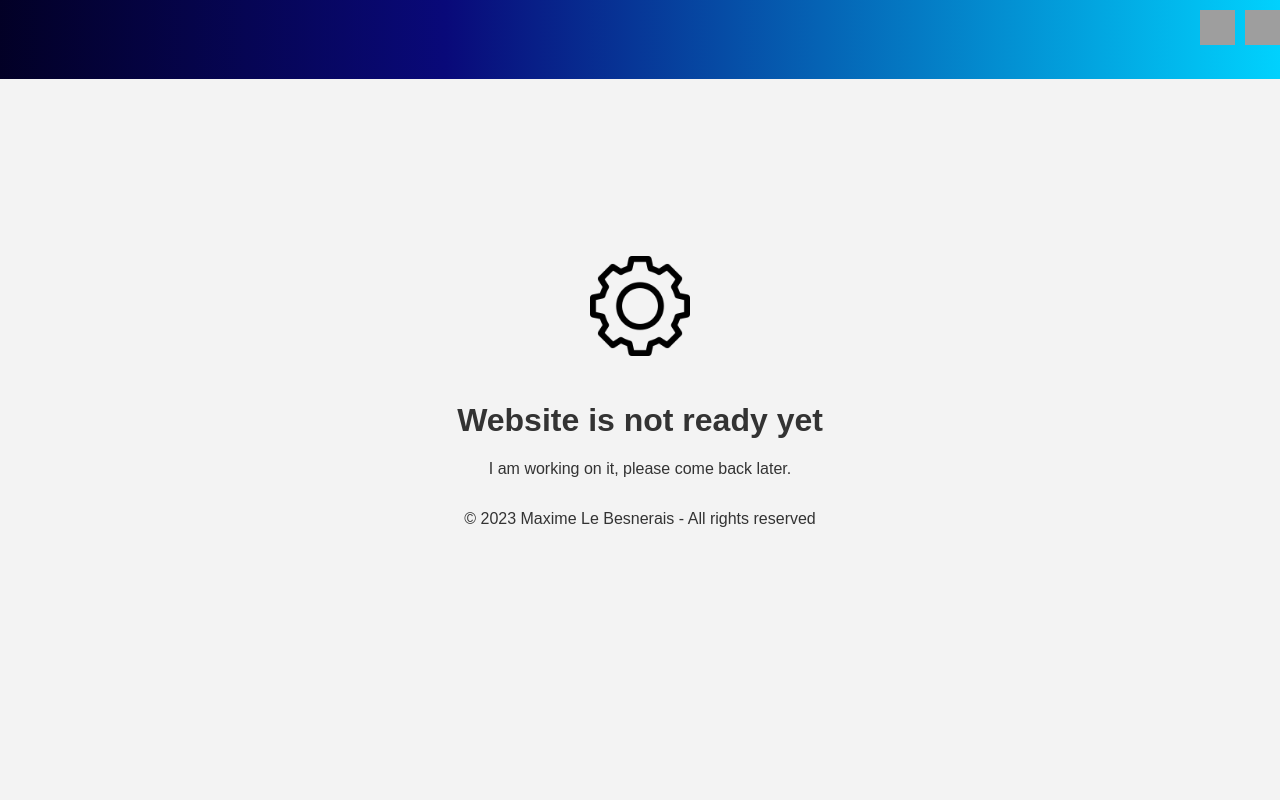
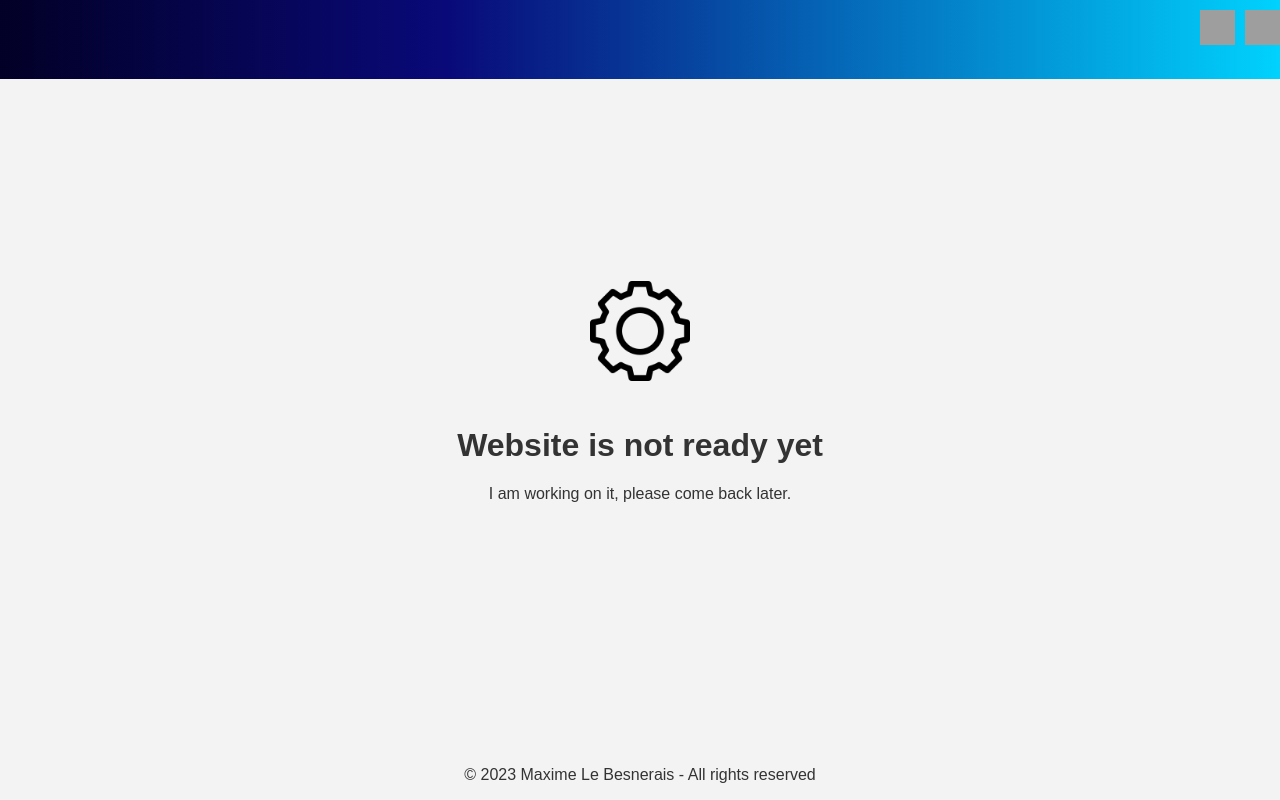
Before and after one commit to MaximeLeBesnerais/HomePage, a PHP site: page / in a window 1280 px wide. Run offline with PHP 8.4, Linux system fonts and the light colour scheme; grey boxes are pictures that could not be loaded.

Commit message:
[ALL] 1 file were committed 	Files: 		php/footer.php: Modified
	Comment:
		Committed all files

```diff
--- a/php/footer.php
+++ b/php/footer.php
@@ -1,3 +1,4 @@
-<footer>
+<!--  Include style to make the footer at the bottom of the page -->
+<footer style="position: absolute; bottom: 0; width: 100%; text-align: center;">
     <p>&copy; 2023 Maxime Le Besnerais - All rights reserved</p>
 </footer>
```
